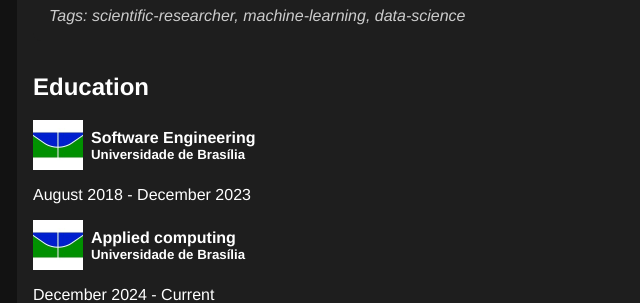
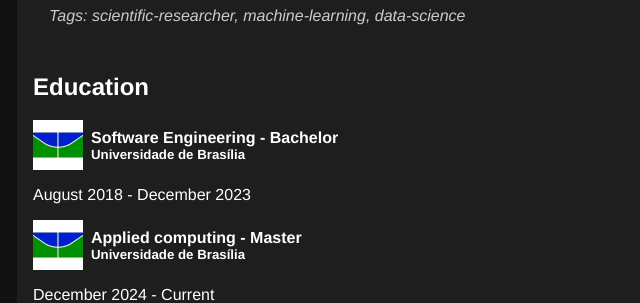
Before and after one commit to italovinicius18/italovinicius18.github.io, a React (Vite) app: page / in a window 1280 px wide. Shown: the part 3300-3603 px from the top of the page, without its empty margins (223-863 px from the left). Built offline with nearby package versions, Linux system fonts and the light colour scheme.

Commit message:
[lint] Use kind variable

```diff
--- a/src/components/Education.tsx
+++ b/src/components/Education.tsx
@@ -38,7 +38,7 @@ const Education: React.FC<EducationProps> = ({ education, language }) => {
           />
         )}
         <div>
-          <h4 style={{ margin: 0 }}>{course[language]}</h4>
+          <h4 style={{ margin: 0 }}>{course[language]} - {kind[language]}</h4>
           <h5 style={{ margin: 0 }}>{company}</h5>
         </div>
       </div>
```
